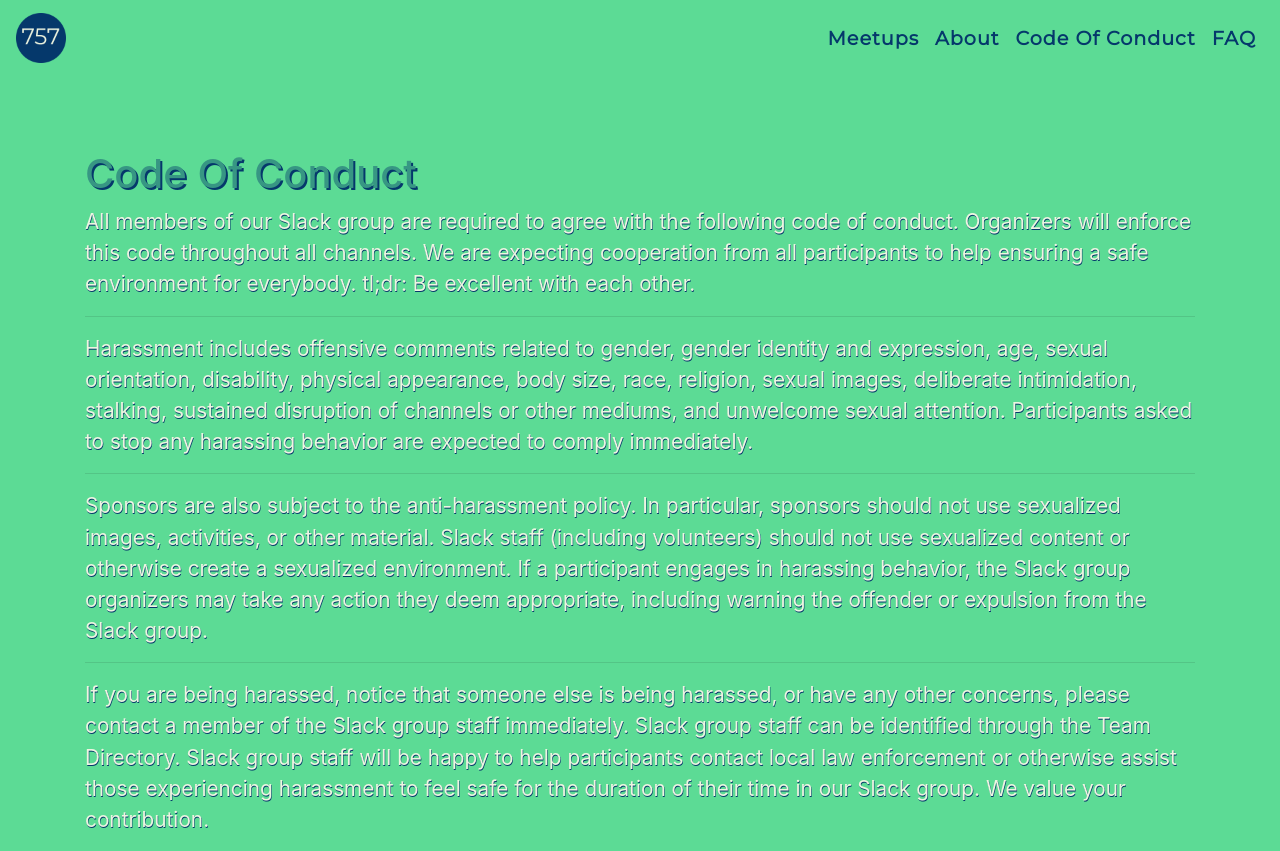
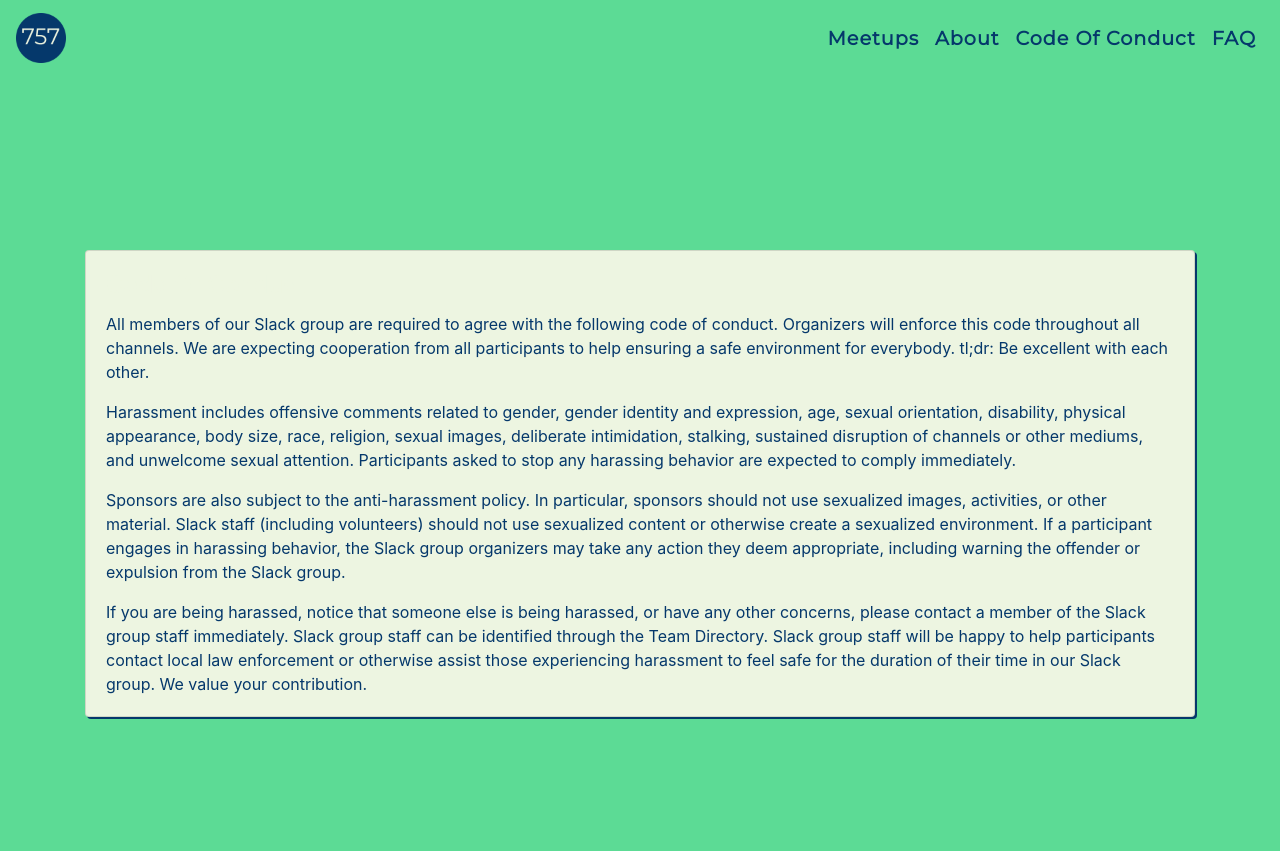
Before and after one commit to mnrowe/757dev, a Nuxt app: page /code-of-conduct in a window 1280 px wide. After the commit the page ends 800 px from the top, so only its background shows below. Built offline with nearby package versions, Linux system fonts and the light colour scheme.

Commit message:
add code of conduct to box

```diff
--- a/pages/code-of-conduct.vue
+++ b/pages/code-of-conduct.vue
@@ -2,43 +2,41 @@
   <div class="code-of-conduct">
     <NavBar />
     <b-container>
-      <h1 class="text-left">Code Of Conduct</h1>
-      <p>
-        All members of our Slack group are required to agree with the following
-        code of conduct. Organizers will enforce this code throughout all
-        channels. We are expecting cooperation from all participants to help
-        ensuring a safe environment for everybody. tl;dr: Be excellent with each
-        other.
-      </p>
-      <hr />
-      <p>
+      <b-card title="Code Of Conduct" class="mb-2">
+        <b-card-text>
+          All members of our Slack group are required to agree with the
+          following code of conduct. Organizers will enforce this code
+          throughout all channels. We are expecting cooperation from all
+          participants to help ensuring a safe environment for everybody. tl;dr:
+          Be excellent with each other.
+        </b-card-text>
+        <b-card-text>
           Harassment includes offensive comments related to gender, gender
           identity and expression, age, sexual orientation, disability, physical
           appearance, body size, race, religion, sexual images, deliberate
           intimidation, stalking, sustained disruption of channels or other
-        mediums, and unwelcome sexual attention. Participants asked to stop any
-        harassing behavior are expected to comply immediately.
-      </p>
-      <hr />
-      <p>
-        Sponsors are also subject to the anti-harassment policy. In particular,
-        sponsors should not use sexualized images, activities, or other
-        material. Slack staff (including volunteers) should not use sexualized
-        content or otherwise create a sexualized environment. If a participant
-        engages in harassing behavior, the Slack group organizers may take any
-        action they deem appropriate, including warning the offender or
-        expulsion from the Slack group.
-      </p>
-      <hr />
-      <p>
+          mediums, and unwelcome sexual attention. Participants asked to stop
+          any harassing behavior are expected to comply immediately.
+        </b-card-text>
+        <b-card-text>
+          Sponsors are also subject to the anti-harassment policy. In
+          particular, sponsors should not use sexualized images, activities, or
+          other material. Slack staff (including volunteers) should not use
+          sexualized content or otherwise create a sexualized environment. If a
+          participant engages in harassing behavior, the Slack group organizers
+          may take any action they deem appropriate, including warning the
+          offender or expulsion from the Slack group.
+        </b-card-text>
+        <b-card-text>
           If you are being harassed, notice that someone else is being harassed,
           or have any other concerns, please contact a member of the Slack group
-        staff immediately. Slack group staff can be identified through the Team
-        Directory. Slack group staff will be happy to help participants contact
-        local law enforcement or otherwise assist those experiencing harassment
-        to feel safe for the duration of their time in our Slack group. We value
-        your contribution.
-      </p>
+          staff immediately. Slack group staff can be identified through the
+          Team Directory. Slack group staff will be happy to help participants
+          contact local law enforcement or otherwise assist those experiencing
+          harassment to feel safe for the duration of their time in our Slack
+          group. We value your contribution.
+        </b-card-text>
+      </b-card>
     </b-container>
   </div>
 </template>
@@ -54,14 +52,16 @@
 </script>
 
 <style scoped>
-h1 {
+.code-of-conduct {
   padding-top: 150px;
-  text-shadow: 2px 2px var(--catalina-blue);
-  color: var(--lochinvar);
 }
 
 p {
-  font-size: 1.3rem;
-  text-shadow: 0.5px 0.5px var(--catalina-blue);
+  color: var(--catalina-blue);
+}
+.mb-2 {
+  margin-top: 100px;
+  background-color: var(--loafer);
+  box-shadow: 2px 2px var(--catalina-blue);
 }
 </style>
```
Lines whose indentation alone changed are shown as unchanged.
